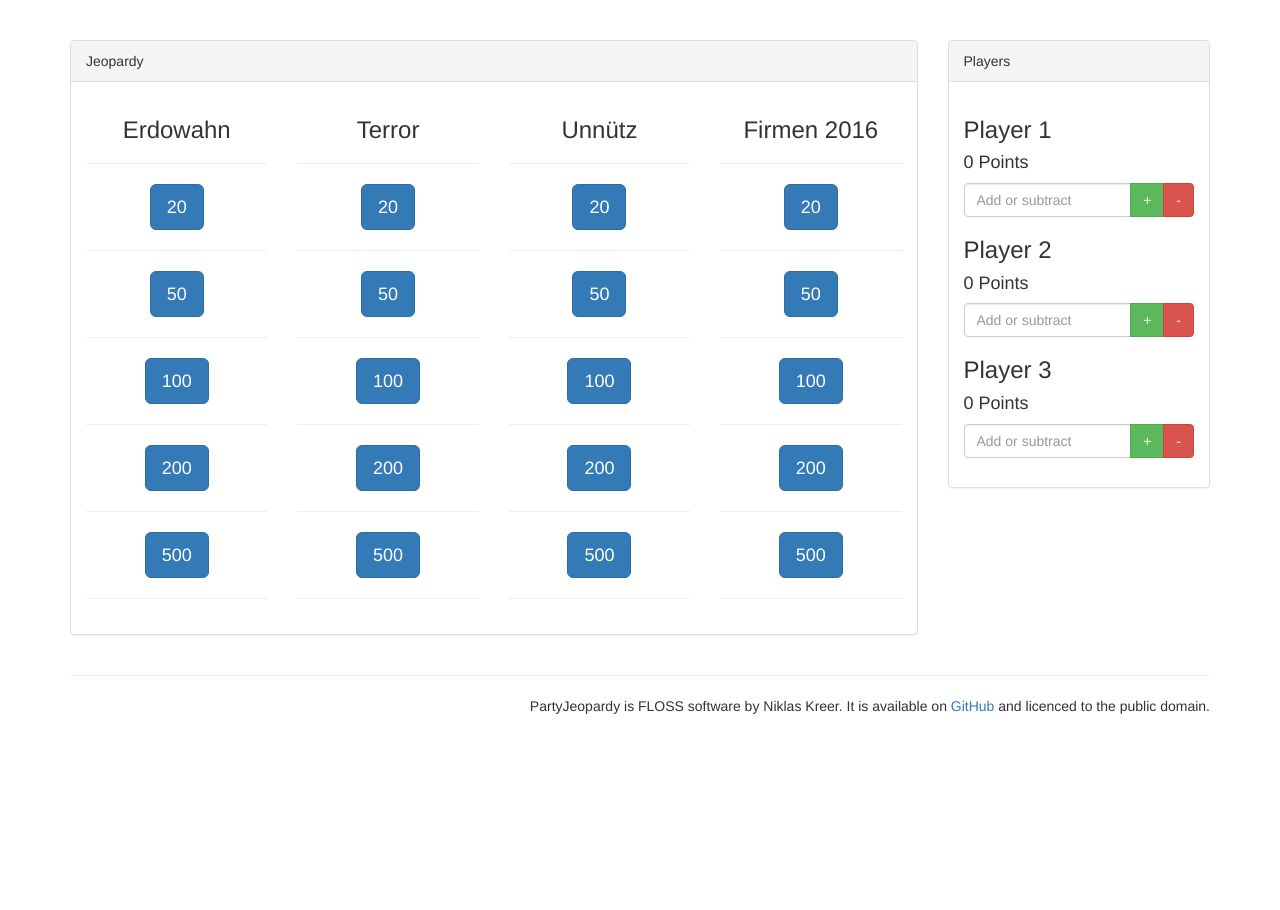
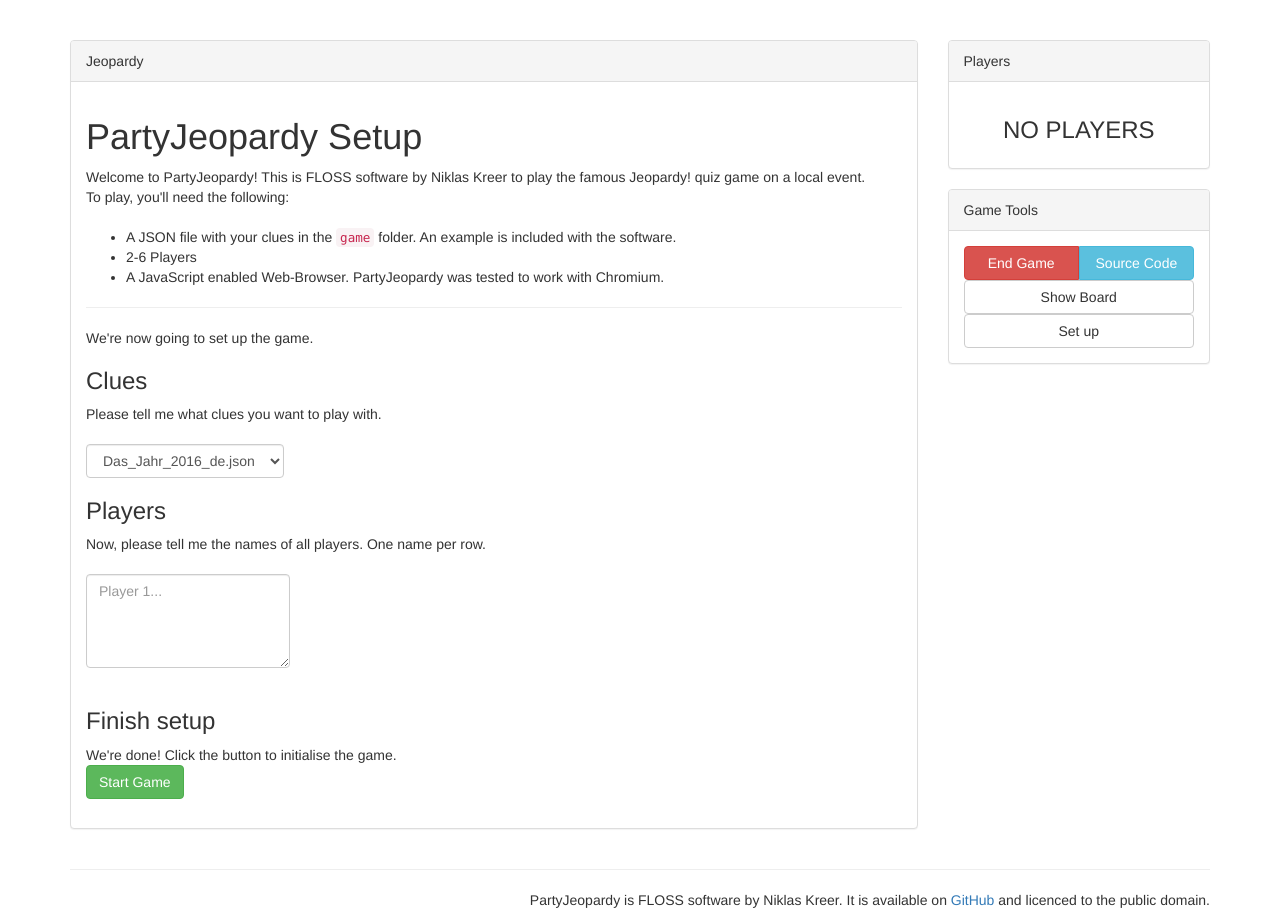
Before and after one commit to nkreer/PartyJeopardy, a PHP site: page /index.php in a window 1280 px wide. Before the commit the page ends 714 px from the top, so only its background shows below. Run offline with PHP 8.4, Linux system fonts and the light colour scheme.

Commit message:
Easy setup
And the ability to include pictures with your clues!

```diff
--- a/JeopardyQuestion.php
+++ b/JeopardyQuestion.php
@@ -8,10 +8,13 @@
     } else {
         $question = $game->getQuestion($board, $category, $id);
         $game->playQuestion($board, $category, $id);
+        if(isset($question["image"])){
+            echo '<img src="'.$question["image"].'" class="img-thumbnail"><br>';
+        }
         echo '<h2>'.$question["question"].'</h2><br><hr><br>';
-        echo '<div id="answer" style="display:none;"><h1>'.$question["answer"].'</h1></div>';
         echo '<script>function showAnswer() {document.getElementById("answer").style.display = "block";}</script>';
         echo '<a onclick="showAnswer()" class="btn btn-info">Show Question</a><br><br>';
+        echo '<div id="answer" style="display:none;"><div class="panel panel-info"><div class="panel-heading">Answer</div><div class="panel-body"><h2>'.$question["answer"].'</h2></div></div></div>';
         foreach($game->getPlayers() as $playerId => $player){
             echo '<a class="btn btn-success btn-xs" href="index.php?state=updatePoints&add=yes&value='.PartyJeopardy::getQuestionValue($id).'&player='.$playerId.'"> Give points to '.$player.'</a> ';
         }
--- a/PartyJeopardy.php
+++ b/PartyJeopardy.php
@@ -10,7 +10,7 @@
         }
     }
 
-    private function saveState(){
+    public function saveState(){
         @mkdir("./states");
         return file_put_contents("./states/GameState", serialize($this));
     }
@@ -18,15 +18,15 @@
 
     const AMOUNT_DAILY_DOUBLE = 3;
 
-    private $questions;
+    private $questions = [];
     private $playedQuestions = [];
     private $dailyDoubles = [];
 
-    private $players = [];
+    public $players = [];
     private $playerPoints = [];
 
-    public function __construct(){
-        $this->questions = json_decode(file_get_contents("./game/questions.json"), true)["boards"];
+    public function setupQuestions($file){
+        $this->questions = json_decode(file_get_contents("./game/".$file), true)["boards"];
         for($dailyDoubles = 1; $dailyDoubles <= self::AMOUNT_DAILY_DOUBLE; $dailyDoubles++){
             $this->dailyDoubles[] = $this->pickRandomQuestion();
         }
@@ -35,14 +35,12 @@
                 $this->playedQuestions[$board][$category] = [];
             }
         }
-
-        $this->players = json_decode(file_get_contents("./game/players.json"), true);
-        foreach($this->players as $player){
-            $this->playerPoints[] = 0;
-        }
     }
 
     public function getPlayerPoints($player){
+        if(empty($this->playerPoints[$player])){
+            $this->playerPoints[$player] = 0;
+        }
         return $this->playerPoints[$player];
     }
 
--- a/game/questions.json
+++ b/game/Das_Jahr_2016_de.json
@@ -75,7 +75,7 @@
 						"answer": "Was ist eine Mücke"
 					}
 				],
-				"Firmen 2016": [
+				"Firmen": [
 					{
 						"question": "Die Firma DeepMind sorgte dieses Jahr für Aufsehen, weil ihre Künstliche Intelligenz AlphaGo in diesem Spiel erstmals einen Menschen besiegte",
 						"answer": "Was ist (das Spiel) Go"
--- a/game/players.json
+++ /dev/null
@@ -1,5 +0,0 @@
-[
-  "Player 1",
-  "Player 2",
-  "Player 3"
-]
--- a/index.php
+++ b/index.php
@@ -2,7 +2,11 @@
     require "PartyJeopardy.php";
     $game = PartyJeopardy::loadLastState();
 
+    if(empty($game->getPlayers()) and empty($_GET["state"])){
+        $state = "setup";
+    } else {
         $state = (!empty($_GET["state"]) ? $_GET["state"] : "");
+    }
 ?>
 <html lang="en">
 <head>
@@ -23,6 +27,7 @@
                         <?php
                             switch($state){
                                 default:
+                                case "board":
                                     require "QuestionBoard.php";
                                     showBoard($game, $game->getCurrentBoard());
                                     break;
@@ -33,8 +38,13 @@
                                 case 'end':
                                     ?>
                                         <h1>The End</h1>
-                                        Thanks for playing PartyJeopardy! To play again, remove the <code>GameState</code> file in ./states!<br>
+                                        Thanks for playing PartyJeopardy! To play again, remove the <code>GameState</code> file in ./states or press the button!<br>
+                                        <br><br><a href="index.php?state=reset" class="btn btn-danger btn-lg">Reset</a><br>
                                     <?php
+                                    break;
+                                case 'reset':
+                                    @unlink("./states/GameState");
+                                    header("Location: index.php");
                                     break;
                                 case 'updatePoints':
                                     if(isset($_GET["add"])){
@@ -42,6 +52,46 @@
                                     } else {
                                         $game->subtractPlayerPoints($_GET["player"], (int)$_GET["value"]);
                                     }
+                                    header("Location: index.php");
+                                    break;
+                                case 'setup':
+                                    ?>
+                                        <h1>PartyJeopardy Setup</h1>
+                                        Welcome to PartyJeopardy! This is FLOSS software by Niklas Kreer to play the famous Jeopardy! quiz game on a local event.<br>
+                                        To play, you'll need the following:<br><br>
+                                        <ul>
+                                            <li>A JSON file with your clues in the <code>game</code> folder. An example is included with the software.</li>
+                                            <li>2-6 Players</li>
+                                            <li>A JavaScript enabled Web-Browser. PartyJeopardy was tested to work with Chromium.</li>
+                                        </ul><hr>
+                                        We're now going to set up the game.<br>
+                                        <form class="form-inline" action="index.php" method="get">
+                                            <input type="hidden" name="state" value="hiddenSetup">
+                                            <h3>Clues</h3>
+                                            Please tell me what clues you want to play with.<br><br>
+                                            <select class="form-control" name="file">
+                                            <?php
+                                            foreach(scandir("game") as $file){
+                                                if(is_file("game/".$file)){
+                                                    echo '<option>'.$file.'</option>';
+                                                }
+                                            }
+                                            ?>
+                                            </select>
+                                            <br>
+                                            <h3>Players</h3>
+                                            Now, please tell me the names of all players. One name per row.<br><br>
+                                            <textarea class="form-control" name="players" rows="4" placeholder="Player 1..."></textarea><br><br>
+                                            <h3>Finish setup</h3>
+                                            We're done! Click the button to initialise the game.<br>
+                                            <input type="submit" class="btn btn-success" value="Start Game">
+                                        </form>
+                                    <?php
+                                    break;
+                                case 'hiddenSetup':
+                                    $game->setupQuestions($_GET["file"]);
+                                    $game->players = explode("\n", urldecode($_GET["players"]));
+                                    $game->saveState();
                                     header("Location: index.php");
                                     break;
                             }
@@ -56,6 +106,7 @@
                     </div>
                     <div class="panel-body">
                         <?php
+                            if(count($game->getPlayers()) > 0){
                                 foreach($game->getPlayers() as $id => $player){
                                     echo '<h3>'.$player.'</h3>';
                                     echo '<h4>'.$game->getPlayerPoints($id).' Points</h4>';
@@ -69,10 +120,33 @@
                                     echo '<input type="submit" name="remove" value="-" class="btn btn-danger">';
                                     echo '</span>';
                                     echo '</div>';
-
                                     echo '</form>';
                                 }
+                            } else{
                                 ?>
+                                <div class="text-center">
+                                    <h3>NO PLAYERS</h3>
+                                </div>
+                                <?php
+                            }
+                        ?>
+                    </div>
+                </div>
+                <div class="panel panel-default">
+                    <div class="panel-heading">
+                        Game Tools
+                    </div>
+                    <div class="panel-body">
+                        <div class="btn-group btn-group-justified">
+                            <a href="index.php?state=end" class="btn btn-danger">End Game</a>
+                            <a href="https://github.com/nkreer/PartyJeopardy" class="btn btn-info">Source Code</a>
+                        </div>
+                        <div class="btn-group btn-group-justified">
+                            <a href="index.php?state=board" class="btn btn-default">Show Board</a>
+                        </div>
+                        <div class="btn-group btn-group-justified">
+                            <a href="index.php?state=setup" class="btn btn-default">Set up</a>
+                        </div>
                     </div>
                 </div>
             </div>
```
Also changed, not shown: README.md, 1 other file. Lines whose indentation alone changed are shown as unchanged.
